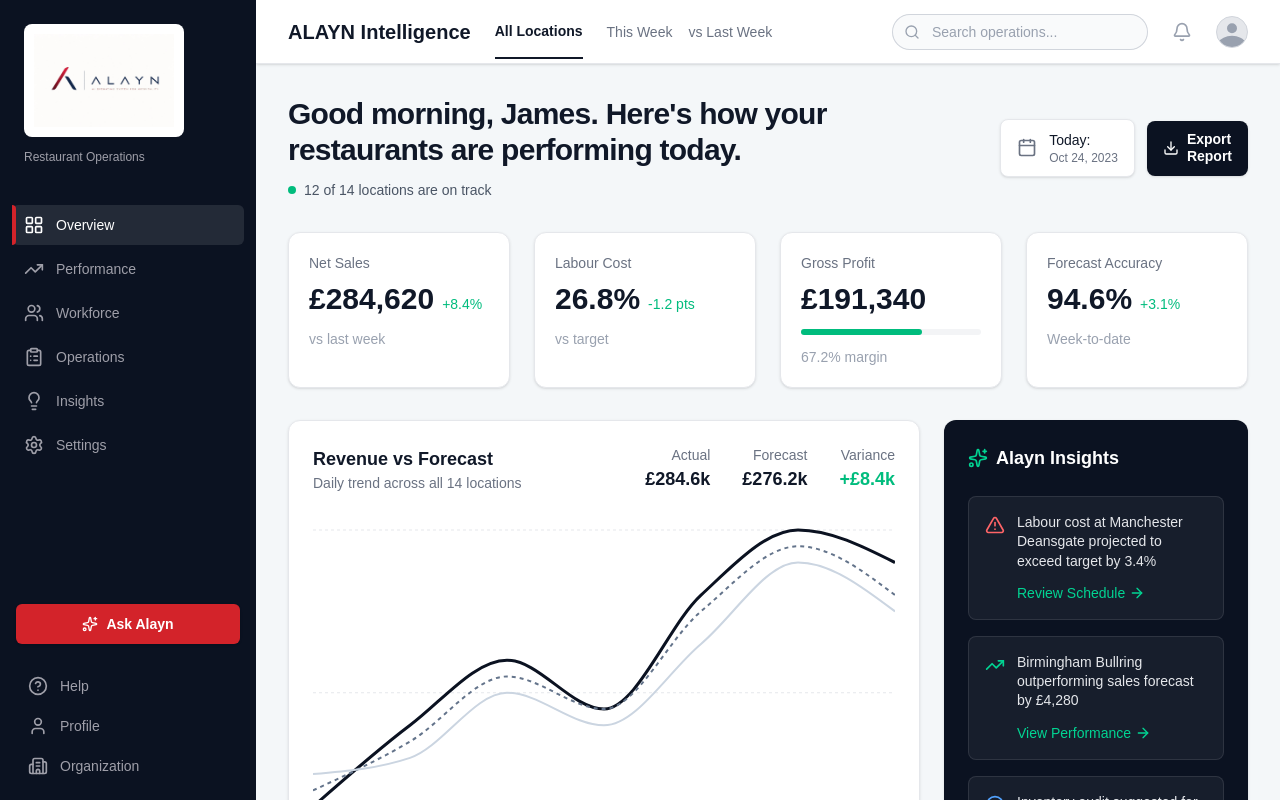
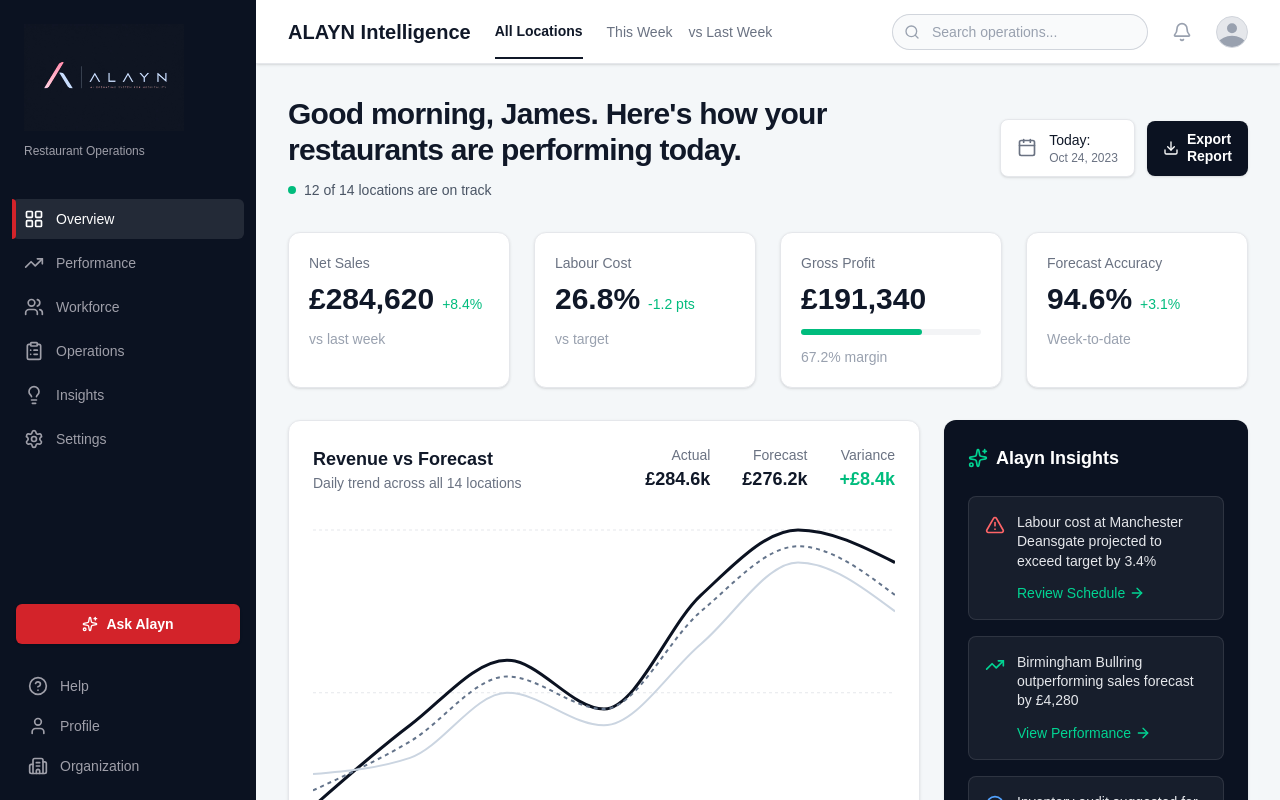
Before and after one commit to noumankhan20/alayn-frontend, a Next.js app: page / in a window 1280 px wide. Built offline with nearby package versions, Linux system fonts and the light colour scheme.

Commit message:
changes for logo in the sidebar

```diff
--- a/src/components/Sidebar.tsx
+++ b/src/components/Sidebar.tsx
@@ -34,13 +34,13 @@
     <div className="flex h-full w-full flex-col bg-[#0B1221] text-zinc-400">
       {/* Logo Section */}
       <div className="flex flex-col p-6">
-        <div className="bg-white p-2.5 rounded-lg inline-block w-40 mb-2">
+        <div className="w-40 mb-2">
           <Image
             src="/image.png"
             alt="ALAYN Logo"
             width={140}
             height={36}
-            className="h-auto w-full object-contain"
+            className="h-auto w-full object-contain invert hue-rotate-180 mix-blend-screen"
             priority
           />
         </div>
```
